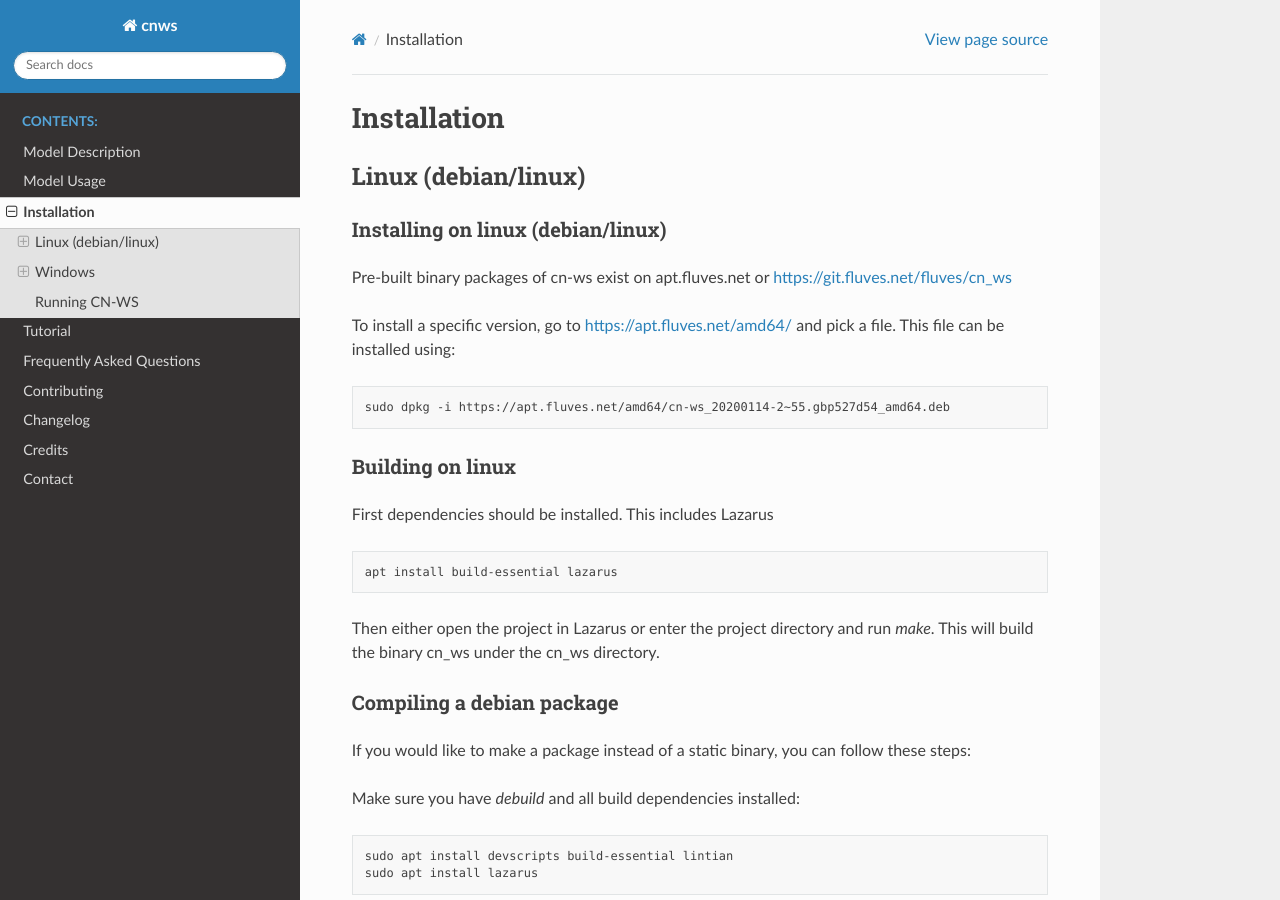
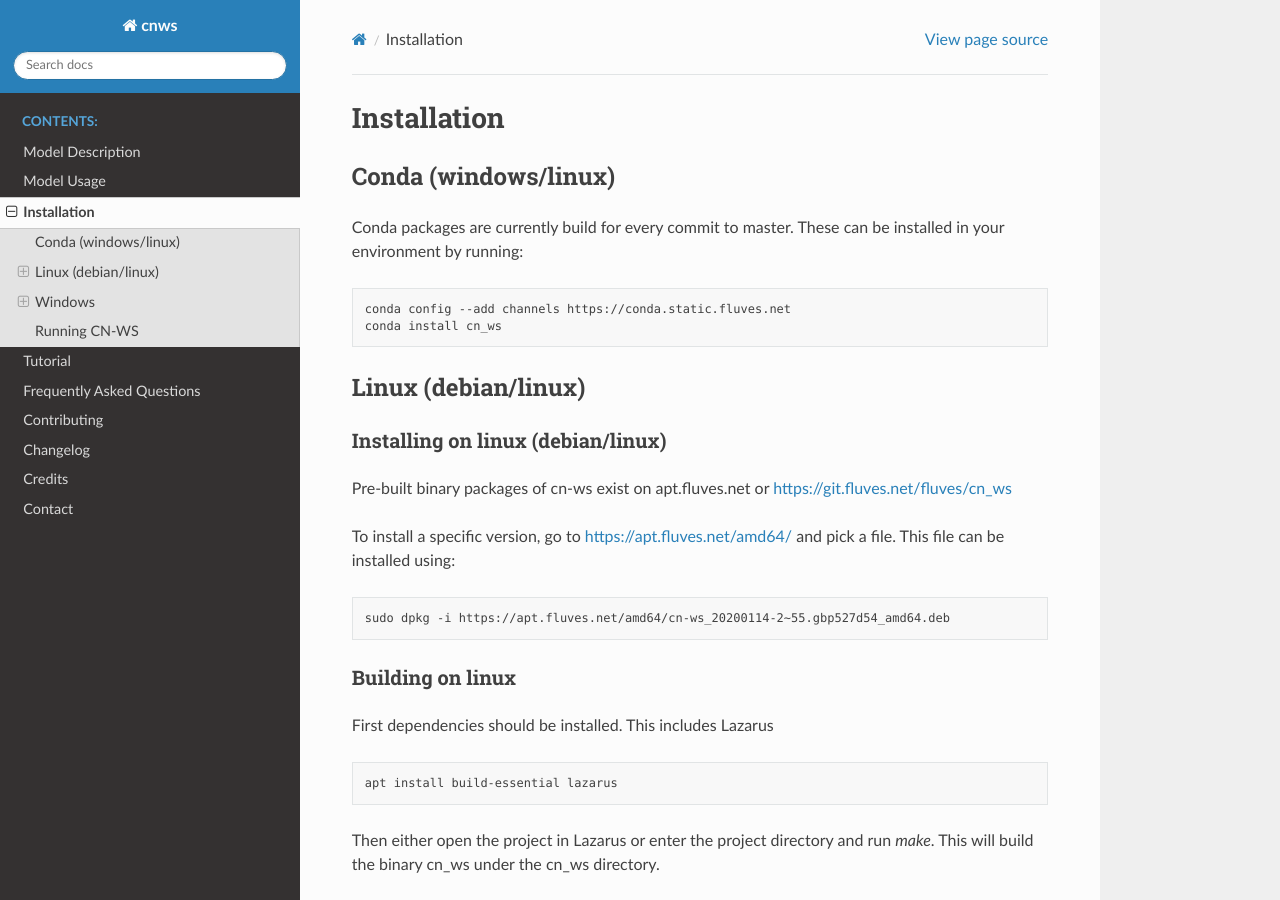
Before and after one commit to watem-sedem/watem-sedem, a Sphinx documentation site: the page built from docs/installation.rst, in a window 1280 px wide and 900 px high. Built offline with Sphinx 7.4.7 and the Read the Docs theme 2.0.0, drawn with Linux system fonts in a browser that asks for light colours; some of the changed text lies outside the part shown.

Commit message:
Add conda to docs

```diff
--- a/docs/installation.rst
+++ b/docs/installation.rst
@@ -3,6 +3,15 @@
 ############
 Installation
 ############
+
+Conda (windows/linux)
+*********************
+Conda packages are currently build for every commit to master. These can be installed in your environment by running:
+
+.. code-block:: shell
+
+	conda config --add channels https://conda.static.fluves.net
+	conda install cn_ws
 
 Linux (debian/linux)
 ********************
@@ -74,7 +83,8 @@ Building on Windows
 ===================
 
 To build CN-WS on windows, you need to install the Lazarus IDE first.
-You can download it on https://www.lazarus-ide.org/
+You can download it on https://www.lazarus-ide.org/. Install it under `c:\lazarus` .
+You can use the provided `make.bat` script to build.
 
 Open the project in Lazarus (open the .lpi file, see subfolder cn_ws/cn_ws/cn_ws.lpi)
 and build the executable (Shift + F9). The executable is stored in the same folder as
```
